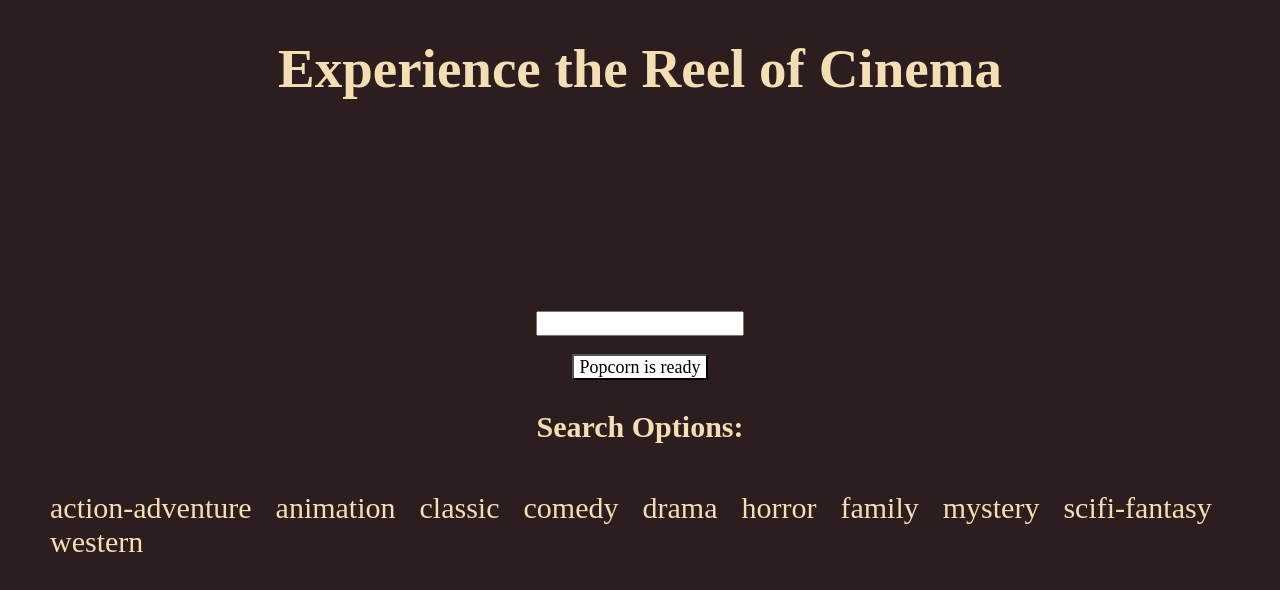
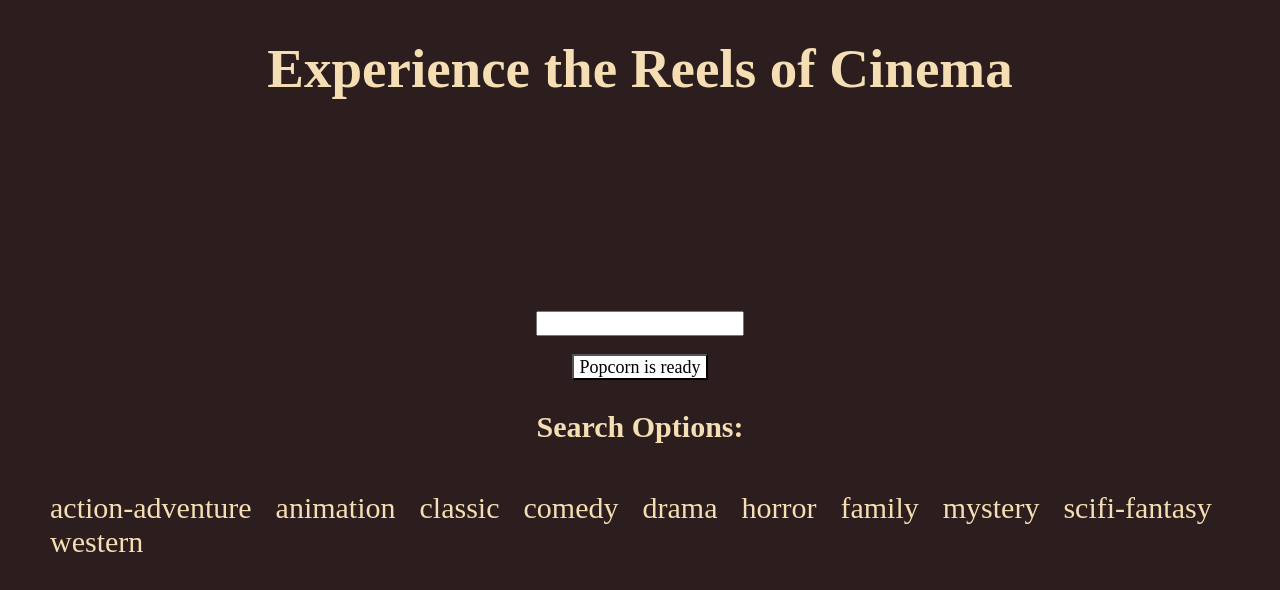
Before and after one commit to ozazeez/Reel-Pick, a plain HTML site: page index.html in a window 1280 px wide. Drawn offline with Linux system fonts and the light colour scheme.

Commit message:
title fix

```diff
--- a/index.html
+++ b/index.html
@@ -15,7 +15,7 @@
 	<body>
 		<div>
 
-			<h1>Experience the Reel of Cinema</h1>
+			<h1>Experience the Reels of Cinema</h1>
 			<img id="movie1img" src="" alt="">
 			<h2 id="movie1"></h2>
 			<img id="movie2img" alt="">
```
